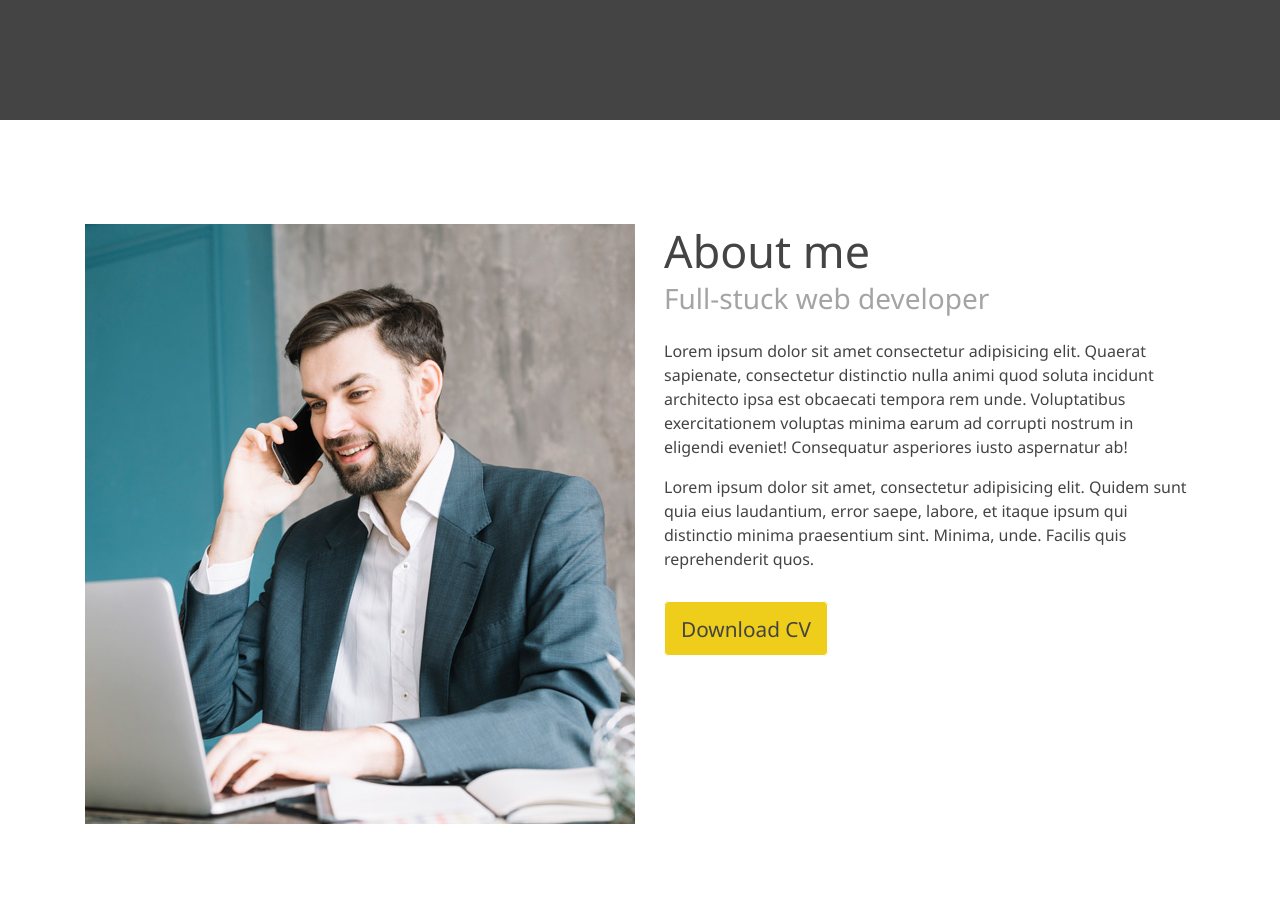
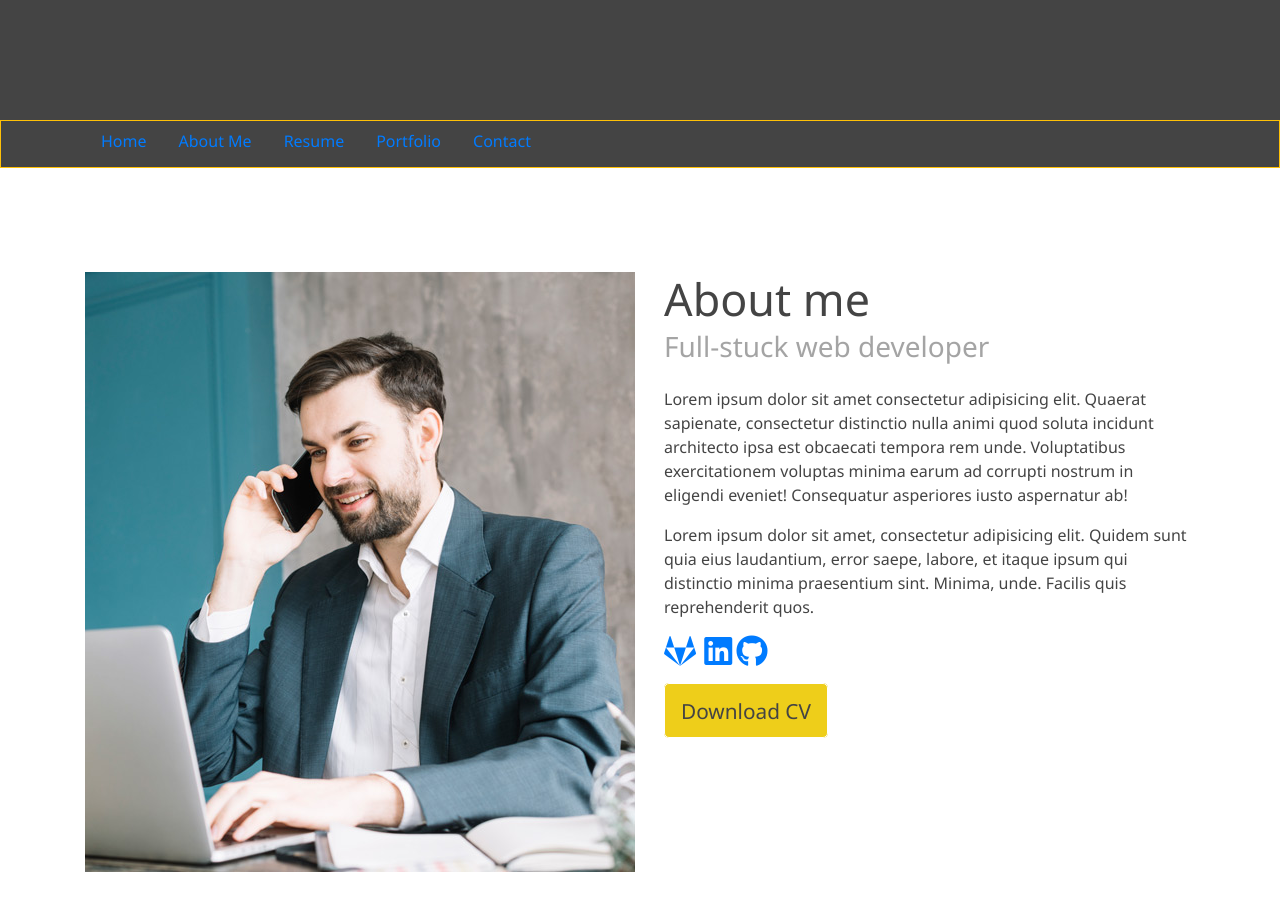
Before and after one commit to jelena1991/ajdukovicjelena.github.io, a plain HTML site: page index.html in a window 1280 px wide. Shown: the part 680-1590 px from the top of the page. Drawn offline with Linux system fonts and the light colour scheme.

Commit message:
Create navigation

```diff
--- a/index.html
+++ b/index.html
@@ -10,7 +10,7 @@
   </head>
   <body>
     <div class="container-fluid">
-      <header class="row bg-img">
+      <header class="row bg-img" id="home">
         <div class="col">
           <div class="container">
             <div class="row">
@@ -27,8 +27,34 @@
           </div>
         </div>
       </header>
+      <nav class="row border border-warning">
+        <div class="container">
+          <div class="row">
+            <div class="col text-left">
+              <ul class="nav">
+                <li class="nav-item">
+                  <a class="nav-link active" href="#home">Home</a>
+                </li>
+                <li class="nav-item">
+                  <a class="nav-link" href="#about-me">About Me</a>
+                </li>
+                <li class="nav-item">
+                  <a class="nav-link" href="#">Resume</a>
+                </li>
+                <li class="nav-item">
+                  <a class="nav-link" href="#">Portfolio</a>
+                </li>
+                <li class="nav-item">
+                  <a class="nav-link" href="#">Contact</a>
+                </li>
+              </ul>
+            </div>
+          </div>
+        </div>
+      </nav>
+
       <main class="row">
-        <section class="col-12 about-me">
+        <section class="col-12 about-me" id="about-me">
           <div class="container">
             <div class="row text-left">
               <div class="col-6">
@@ -53,6 +79,20 @@
                   itaque ipsum qui distinctio minima praesentium sint. Minima,
                   unde. Facilis quis reprehenderit quos.
                 </p>
+                <div>
+                  <a href="#">
+                    <i class="fab fa-gitlab fa-2x"></i>
+                  </a>
+                  <a href="#">
+                    <i class="fab fa-gmail fa-2x"></i>
+                  </a>
+                  <a href="#">
+                    <i class="fab fa-linkedin fa-2x"></i>
+                  </a>
+                  <a href="#">
+                    <i class="fab fa-github fa-2x"></i>
+                  </a>
+                </div>
                 <a href="#" class="button-secondary">Download CV</a>
               </div>
             </div>
```
Also changed, not shown: style/style.css.
